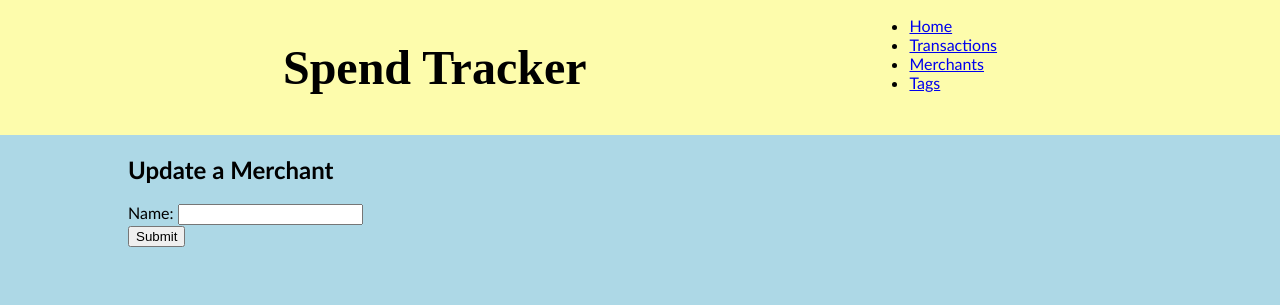
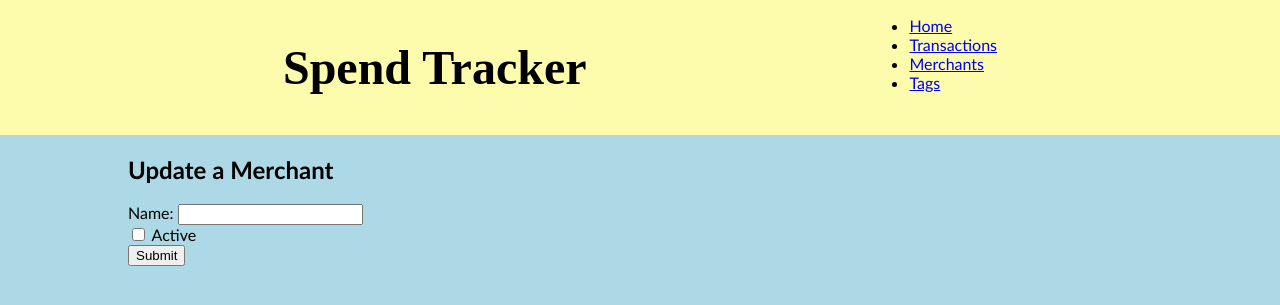
Before and after one commit to lushpurr/project1_spend_tracker, a Flask app: template app/templates/merchants/edit.html in a window 1280 px wide. Shown: the top 305 px of the page. Run offline with Flask 2, Linux system fonts and the light colour scheme; the template is opened without the code that fills it, so the values that code supplies are empty; some libraries are stand-ins or nearby versions.

Commit message:
got active check box working in merchant

```diff
--- a/app/controllers/merchant_controller.py
+++ b/app/controllers/merchant_controller.py
@@ -34,7 +34,8 @@ def edit_merchant(id):
 @merchants_blueprint.route("/merchants/<id>", methods=["POST"])
 def update_merchant(id):
     name = request.form["name"]
-    active = request.form["active"]
+    # selected = request.form('check')
+    active = 'active' in request.form
     merchant = Merchant(name, active, id)
     merchant_repository.update(merchant)
     return redirect("/merchants")
--- a/app/templates/merchants/edit.html
+++ b/app/templates/merchants/edit.html
@@ -9,6 +9,16 @@
         <input type="text" id="name" name="name" value="{{ merchant.name }}">
     </div>
 
+    <div><input type="checkbox" id="active" name="active" value="check">
+        <label for="active">Active</label>
+    </div>
+
+<!--
+        <input type="radio" id="active" name="active" value="true">
+        <label for="active">Active</label><br>
+        <input type="radio" id="active" name="inactive" value="false">
+        <label for="inactive">Inactive</label><br> -->
+
         <div>
             <input type="submit">
         </div>
```
